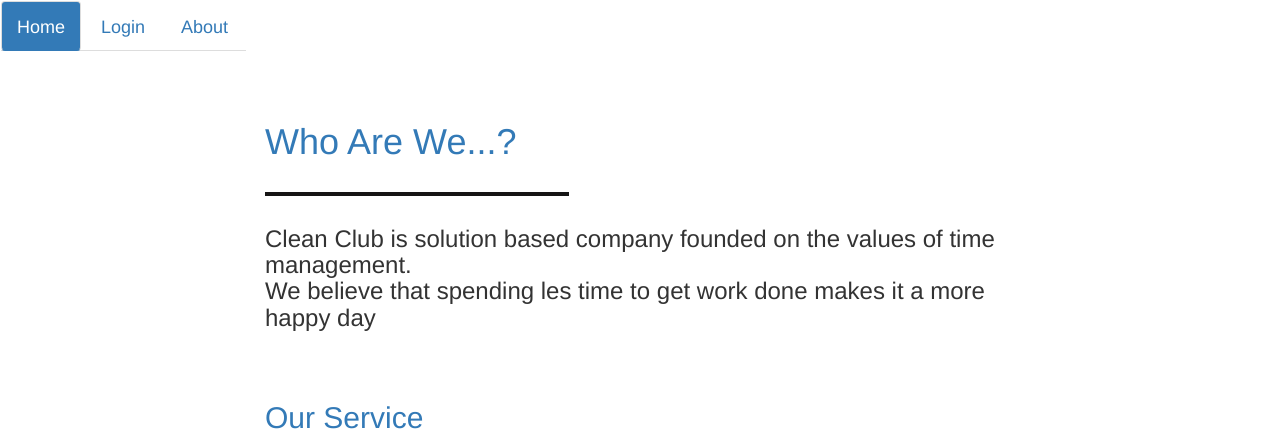
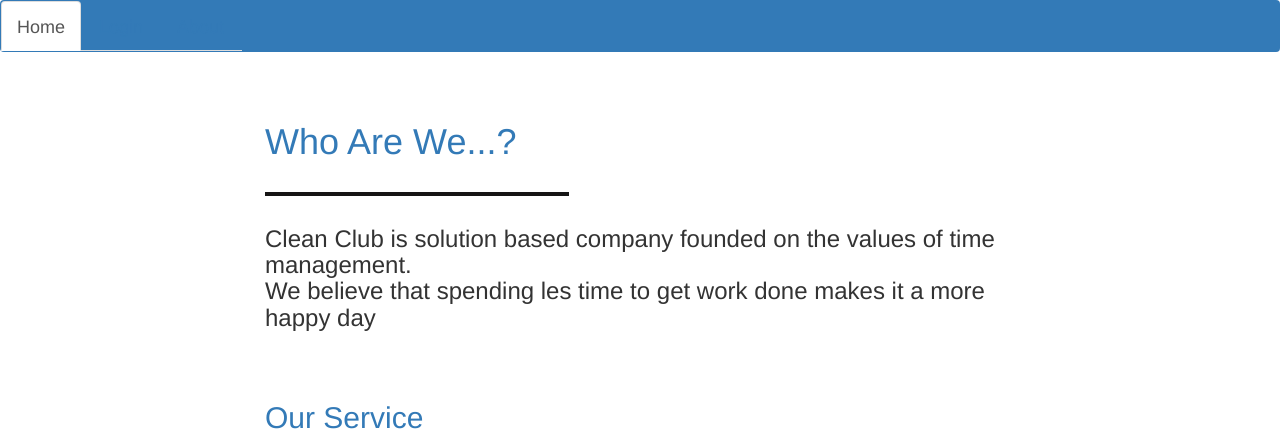
Before and after one commit to Kernael92/dustbusters, a Flask app: page /about in a window 1280 px wide. Shown: the top 433 px of the page. Run offline with Flask 2, Linux system fonts and the light colour scheme; some libraries are stand-ins or nearby versions.

Commit message:
changed color for the navbar

```diff
--- a/app/templates/navbar.html
+++ b/app/templates/navbar.html
@@ -1,12 +1,12 @@
-<nav class="navbar navbar-expand-md bg-secondary navbar-dark sticky-top">
-  <ul class='nav navbar-nav nav-tabs nav-pills'>
+<nav class="navbar navbar-expand-md bg-primary navbar-dark sticky-top">
+  <ul class='nav navbar-nav nav-tabs'>
     <li class="nav-item active ">
-      <a data-toggle='pill' href="/" class="navbar-brand nav-link toggle-fade" title='View Our Home page'>Home</a>
+      <a data-toggle='' href="/" class="navbar-brand nav-link" title='View Our Home page'>Home</a>
     </li>
-    <li class="justify-content-end">
-      <a href="/" data-toggle='pill' title='Login' class="nav-link navbar-brand ">Login</a>
+    <li class="nav-item">
+      <a href="/login" data-toggle='' title='Login' class="nav-link navbar-brand ">Login</a>
     </li>
-    <li class='nav-item'><a  href="/" class='nav-link navbar-brand' data-toggle="pill" title='About Us'>About</a></li>
+    <li class='nav-item'><a  href="/about" class='nav-link navbar-brand' data-toggle='' title='About Us'>About</a></li>
 
   </ul>
 </nav>
```
